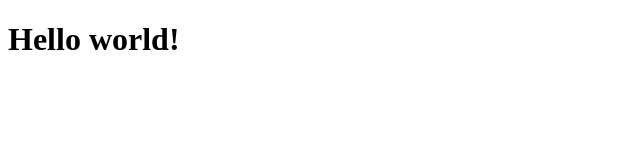
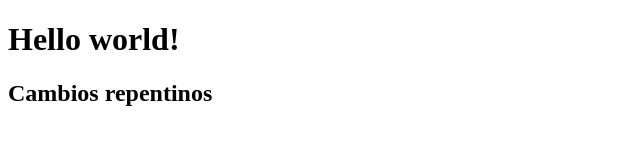
Before and after one commit to TordiThor11/PortfolioFrontEndPractica, a plain HTML site: page index.html in a window 1280 px wide. Shown: the whole page, without its empty margins (0-640 px from the left). Drawn offline with Linux system fonts and the light colour scheme.

Commit message:
Update index.html

```diff
--- a/index.html
+++ b/index.html
@@ -8,5 +8,6 @@
 </head>
 <body>
     <h1>Hello world!</h1>
+    <h2>Cambios repentinos</h2>
 </body>
 </html>
```
